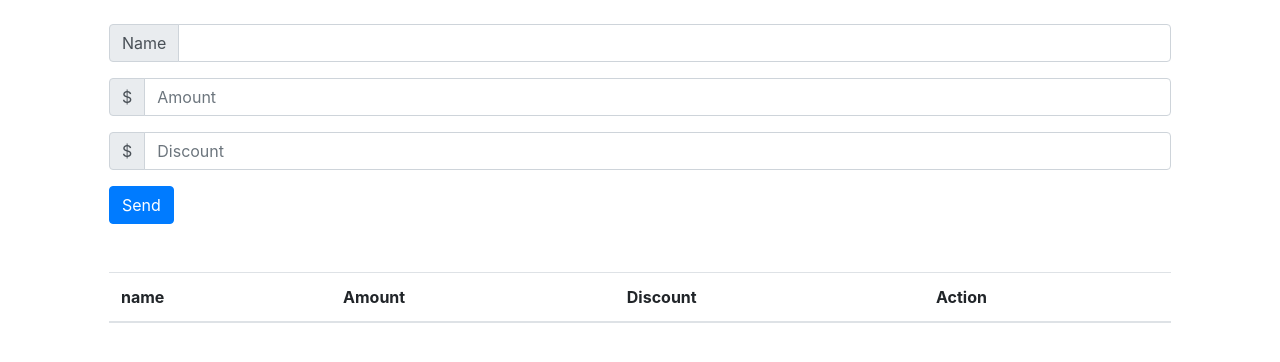
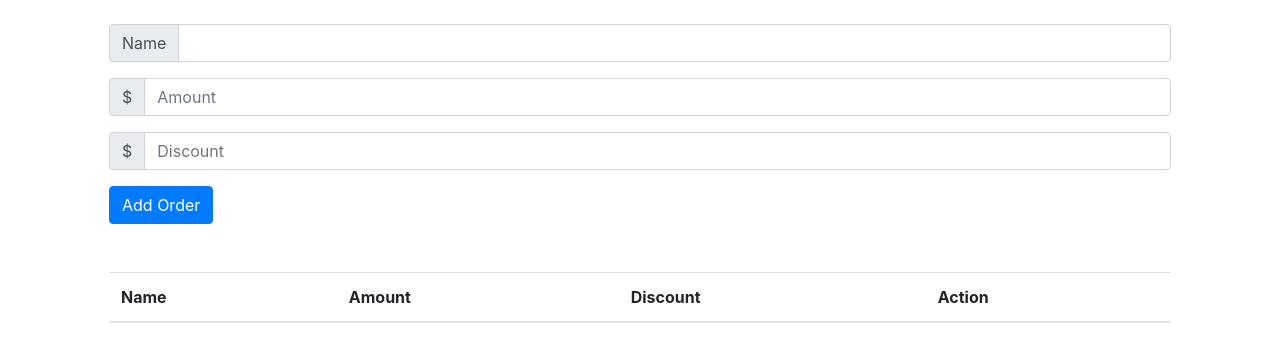
Before and after one commit to adrianmarino/api-orders, a plain HTML site: page public/index.html in a window 1280 px wide. Drawn offline with nearby package versions, Linux system fonts and the light colour scheme; no server answers.

Commit message:
change submit label

```diff
--- a/public/index.html
+++ b/public/index.html
@@ -42,7 +42,7 @@
                     aria-describedby="basic-addon1">
             </div>
 
-            <button type="submit" class="btn btn-primary">Send</button>
+            <button type="submit" class="btn btn-primary">Add Order</button>
         </form>
     </div>
 
@@ -50,7 +50,7 @@
         <table id="orders" class="table">
             <thead>
                 <tr>
-                    <th scope="col">name</th>
+                    <th scope="col">Name</th>
                     <th scope="col">Amount</th>
                     <th scope="col">Discount</th>
                     <th scope="col">Action</th>
```
